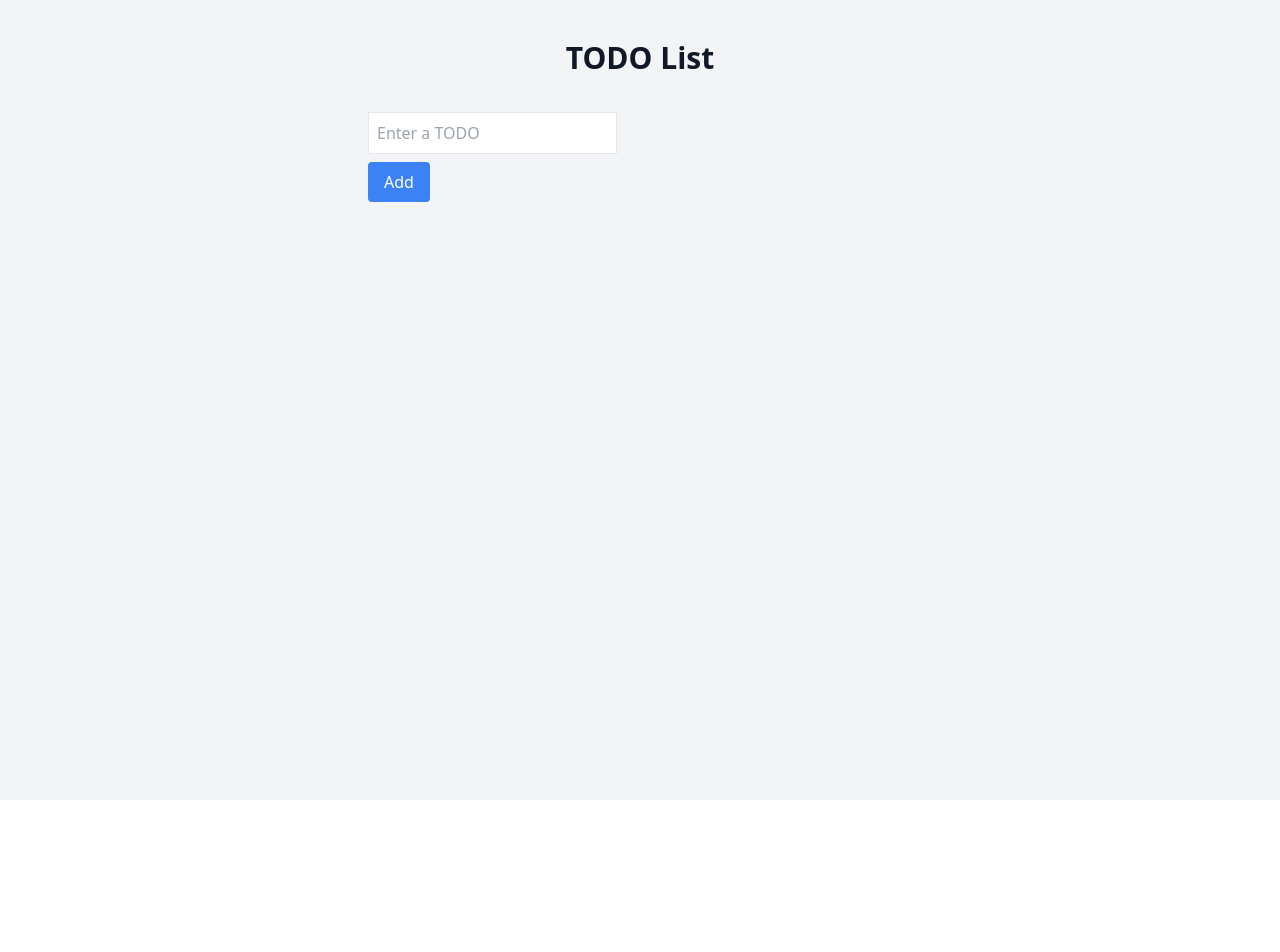
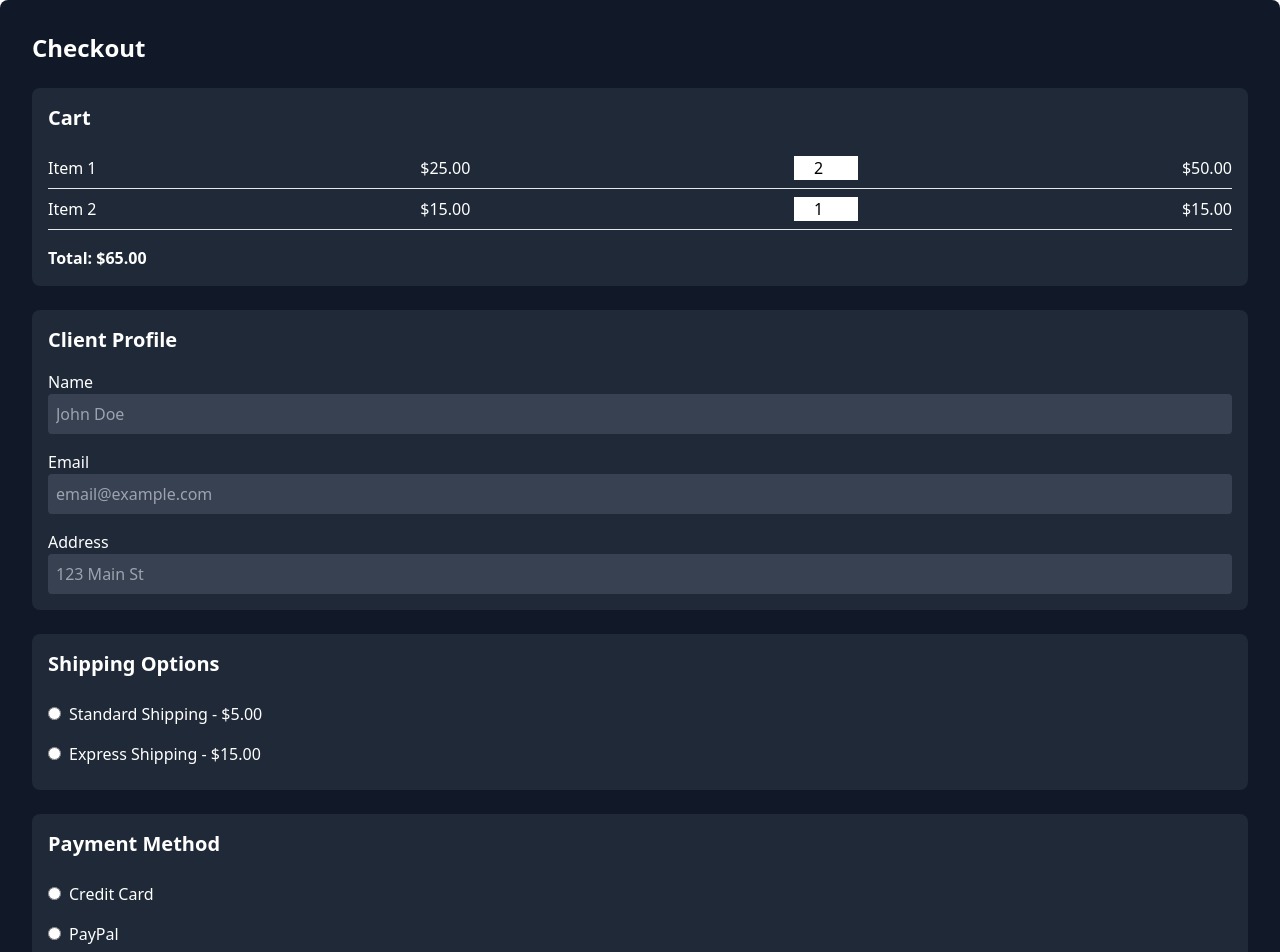
Before and after one commit to ojuan19/sample-backend, a React (Vite) app: page /checkout in a window 1280 px wide. Shown: the top 952 px of the page. Before the commit the page ends 800 px from the top, so only its background shows below. Built offline with nearby package versions, Linux system fonts and the light colour scheme.

Commit message:
Reset repo and add my new files

```diff
--- a/package.json
+++ b/package.json
@@ -16,8 +16,7 @@
         "react-dom": "^18.3.1",
         "react-router-dom": "^7.1.3",
         "serve": "^14.2.4",
-        "uuid": "^11.0.5",
-        "react-hook-form": "^7.54.2"
+        "uuid": "^11.0.5"
       },
       "devDependencies": {
         "@eslint/js": "^9.9.1",
--- a/src/App.tsx
+++ b/src/App.tsx
@@ -1,34 +1,16 @@
-import React, { useState } from 'react';
-import TodoInput from './components/TodoInput';
-import TodoList from './components/TodoList';
-import './index.css';
+import React from 'react';
+import { BrowserRouter as Router, Routes, Route } from 'react-router-dom';
+import Checkout from './components/Checkout';
 
 const App: React.FC = () => {
-  const [todos, setTodos] = useState<string[]>([]);
-
-  const addTodo = (todo: string) => {
-    setTodos([...todos, todo]);
-  };
-
-  const deleteTodo = (index: number) => {
-    setTodos(todos.filter((_, i) => i !== index));
-  };
-
   return (
-    <div className="min-h-screen bg-gray-100 dark:bg-gray-900">
-      <div className="max-w-xl mx-auto pt-10">
-        <h1 className="text-3xl font-bold text-center text-gray-900 dark:text-white mb-5">
-          TODO List
-        </h1>
-        <div className="flex">
-          <div className="w-full sm:w-1/2">
-            <TodoInput addTodo={addTodo} />
-          </div>
-          <div className="w-full sm:w-1/2">
-            <TodoList todos={todos} deleteTodo={deleteTodo} />
-          </div>
-        </div>
-      </div>
+    <div className="dark">
+      <Router>
+        <Routes>
+          <Route path="/checkout" element={<Checkout />} />
+          {/* Add more routes as needed */}
+        </Routes>
+      </Router>
     </div>
   );
 };
--- /dev/null
+++ b/src/components/Cart.tsx
@@ -0,0 +1,54 @@
+import React, { useState } from 'react';
+
+interface CartItem {
+  id: number;
+  name: string;
+  price: number;
+  quantity: number;
+}
+
+const Cart: React.FC = () => {
+  const [items, setItems] = useState<CartItem[]>([
+    { id: 1, name: 'Item 1', price: 25, quantity: 2 },
+    { id: 2, name: 'Item 2', price: 15, quantity: 1 },
+  ]);
+
+  const handleQuantityChange = (id: number, quantity: number) => {
+    setItems((prevItems) =>
+      prevItems.map((item) =>
+        item.id === id ? { ...item, quantity } : item
+      )
+    );
+  };
+
+  const calculateTotal = () => {
+    return items.reduce((acc, item) => acc + item.price * item.quantity, 0);
+  };
+
+  return (
+    <div className="p-4 bg-gray-800 text-white rounded-lg">
+      <h2 className="text-xl font-bold mb-4">Cart</h2>
+      <ul>
+        {items.map((item) => (
+          <li key={item.id} className="border-b py-2 flex justify-between">
+            <span>{item.name}</span>
+            <span>${item.price.toFixed(2)}</span>
+            <input
+              type="number"
+              className="w-16 text-black text-center"
+              value={item.quantity}
+              min="1"
+              onChange={(e) => handleQuantityChange(item.id, parseInt(e.target.value))}
+            />
+            <span>${(item.price * item.quantity).toFixed(2)}</span>
+          </li>
+        ))}
+      </ul>
+      <div className="mt-4 font-semibold">
+        Total: ${calculateTotal().toFixed(2)}
+      </div>
+    </div>
+  );
+};
+
+export default Cart;
--- /dev/null
+++ b/src/components/Checkout.tsx
@@ -0,0 +1,29 @@
+import React from 'react';
+import Cart from './Cart';
+import ClientProfile from './ClientProfile';
+import Shipping from './Shipping';
+import Payment from './Payment';
+
+const Checkout: React.FC = () => {
+  const handlePay = () => {
+    alert('Payment successful!');
+  };
+
+  return (
+    <div className="p-8 bg-gray-900 text-white rounded-lg space-y-6">
+      <h1 className="text-2xl font-bold">Checkout</h1>
+      <Cart />
+      <ClientProfile />
+      <Shipping />
+      <Payment />
+      <button
+        onClick={handlePay}
+        className="mt-4 p-3 bg-green-600 text-white rounded hover:bg-green-700 w-full font-semibold"
+      >
+        PAY
+      </button>
+    </div>
+  );
+};
+
+export default Checkout;
--- /dev/null
+++ b/src/components/ClientProfile.tsx
@@ -0,0 +1,47 @@
+import React, { useState } from 'react';
+
+const ClientProfile: React.FC = () => {
+  const [name, setName] = useState('');
+  const [email, setEmail] = useState('');
+  const [address, setAddress] = useState('');
+
+  return (
+    <div className="p-4 bg-gray-800 text-white rounded-lg">
+      <h2 className="text-xl font-bold mb-4">Client Profile</h2>
+      <form className="space-y-4">
+        <div>
+          <label className="block">Name</label>
+          <input
+            type="text"
+            value={name}
+            onChange={(e) => setName(e.target.value)}
+            className="w-full p-2 rounded bg-gray-700 text-white"
+            placeholder="John Doe"
+          />
+        </div>
+        <div>
+          <label className="block">Email</label>
+          <input
+            type="email"
+            value={email}
+            onChange={(e) => setEmail(e.target.value)}
+            className="w-full p-2 rounded bg-gray-700 text-white"
+            placeholder="email@example.com"
+          />
+        </div>
+        <div>
+          <label className="block">Address</label>
+          <input
+            type="text"
+            value={address}
+            onChange={(e) => setAddress(e.target.value)}
+            className="w-full p-2 rounded bg-gray-700 text-white"
+            placeholder="123 Main St"
+          />
+        </div>
+      </form>
+    </div>
+  );
+};
+
+export default ClientProfile;
--- /dev/null
+++ b/src/components/Payment.tsx
@@ -0,0 +1,30 @@
+import React, { useState } from 'react';
+
+const Payment: React.FC = () => {
+  const [selectedMethod, setSelectedMethod] = useState<string>('');
+  const paymentMethods = ['Credit Card', 'PayPal'];
+
+  return (
+    <div className="p-4 bg-gray-800 text-white rounded-lg">
+      <h2 className="text-xl font-bold mb-4">Payment Method</h2>
+      <ul>
+        {paymentMethods.map((method, index) => (
+          <li key={index} className="py-2">
+            <input
+              type="radio"
+              id={`payment-${method}`}
+              name="payment"
+              value={method}
+              checked={selectedMethod === method}
+              onChange={() => setSelectedMethod(method)}
+              className="mr-2"
+            />
+            <label htmlFor={`payment-${method}`}>{method}</label>
+          </li>
+        ))}
+      </ul>
+    </div>
+  );
+};
+
+export default Payment;
--- /dev/null
+++ b/src/components/Shipping.tsx
@@ -0,0 +1,39 @@
+import React, { useState } from 'react';
+
+interface ShippingOption {
+  id: number;
+  name: string;
+  price: number;
+}
+
+const Shipping: React.FC = () => {
+  const [selectedOption, setSelectedOption] = useState<number | null>(null);
+  const shippingOptions: ShippingOption[] = [
+    { id: 1, name: 'Standard Shipping', price: 5 },
+    { id: 2, name: 'Express Shipping', price: 15 },
+  ];
+
+  return (
+    <div className="p-4 bg-gray-800 text-white rounded-lg">
+      <h2 className="text-xl font-bold mb-4">Shipping Options</h2>
+      <ul>
+        {shippingOptions.map((option) => (
+          <li key={option.id} className="py-2">
+            <input
+              type="radio"
+              id={`shipping-${option.id}`}
+              name="shipping"
+              value={option.id}
+              checked={selectedOption === option.id}
+              onChange={() => setSelectedOption(option.id)}
+              className="mr-2"
+            />
+            <label htmlFor={`shipping-${option.id}`}>{option.name} - ${option.price.toFixed(2)}</label>
+          </li>
+        ))}
+      </ul>
+    </div>
+  );
+};
+
+export default Shipping;
--- a/src/components/TodoInput.tsx
+++ /dev/null
@@ -1,36 +0,0 @@
-import React, { useState } from 'react';
-
-interface TodoInputProps {
-  addTodo: (todo: string) => void;
-}
-
-const TodoInput: React.FC<TodoInputProps> = ({ addTodo }) => {
-  const [inputValue, setInputValue] = useState('');
-
-  const handleAddTodo = () => {
-    if (inputValue.trim()) {
-      addTodo(inputValue);
-      setInputValue('');
-    }
-  };
-
-  return (
-    <div className="p-4">
-      <input
-        type="text"
-        value={inputValue}
-        onChange={(e) => setInputValue(e.target.value)}
-        placeholder="Enter a TODO"
-        className="border p-2 mb-2 dark:bg-gray-800 dark:text-white"
-      />
-      <button
-        onClick={handleAddTodo}
-        className="bg-blue-500 text-white px-4 py-2 rounded dark:bg-blue-700"
-      >
-        Add
-      </button>
-    </div>
-  );
-};
-
-export default TodoInput;
--- a/src/components/TodoItem.tsx
+++ /dev/null
@@ -1,23 +0,0 @@
-import React from 'react';
-
-interface TodoItemProps {
-  todo: string;
-  index: number;
-  deleteTodo: (index: number) => void;
-}
-
-const TodoItem: React.FC<TodoItemProps> = ({ todo, index, deleteTodo }) => {
-  return (
-    <div className="flex justify-between items-center p-2 border-b dark:border-gray-700">
-      <span className="dark:text-white">{todo}</span>
-      <button
-        onClick={() => deleteTodo(index)}
-        className="bg-red-500 text-white px-2 py-1 rounded dark:bg-red-700"
-      >
-        Delete
-      </button>
-    </div>
-  );
-};
-
-export default TodoItem;
--- a/src/components/TodoList.tsx
+++ /dev/null
@@ -1,19 +0,0 @@
-import React from 'react';
-import TodoItem from './TodoItem';
-
-interface TodoListProps {
-  todos: string[];
-  deleteTodo: (index: number) => void;
-}
-
-const TodoList: React.FC<TodoListProps> = ({ todos, deleteTodo }) => {
-  return (
-    <div className="p-4">
-      {todos.map((todo, index) => (
-        <TodoItem key={index} index={index} todo={todo} deleteTodo={deleteTodo} />
-      ))}
-    </div>
-  );
-};
-
-export default TodoList;
```
